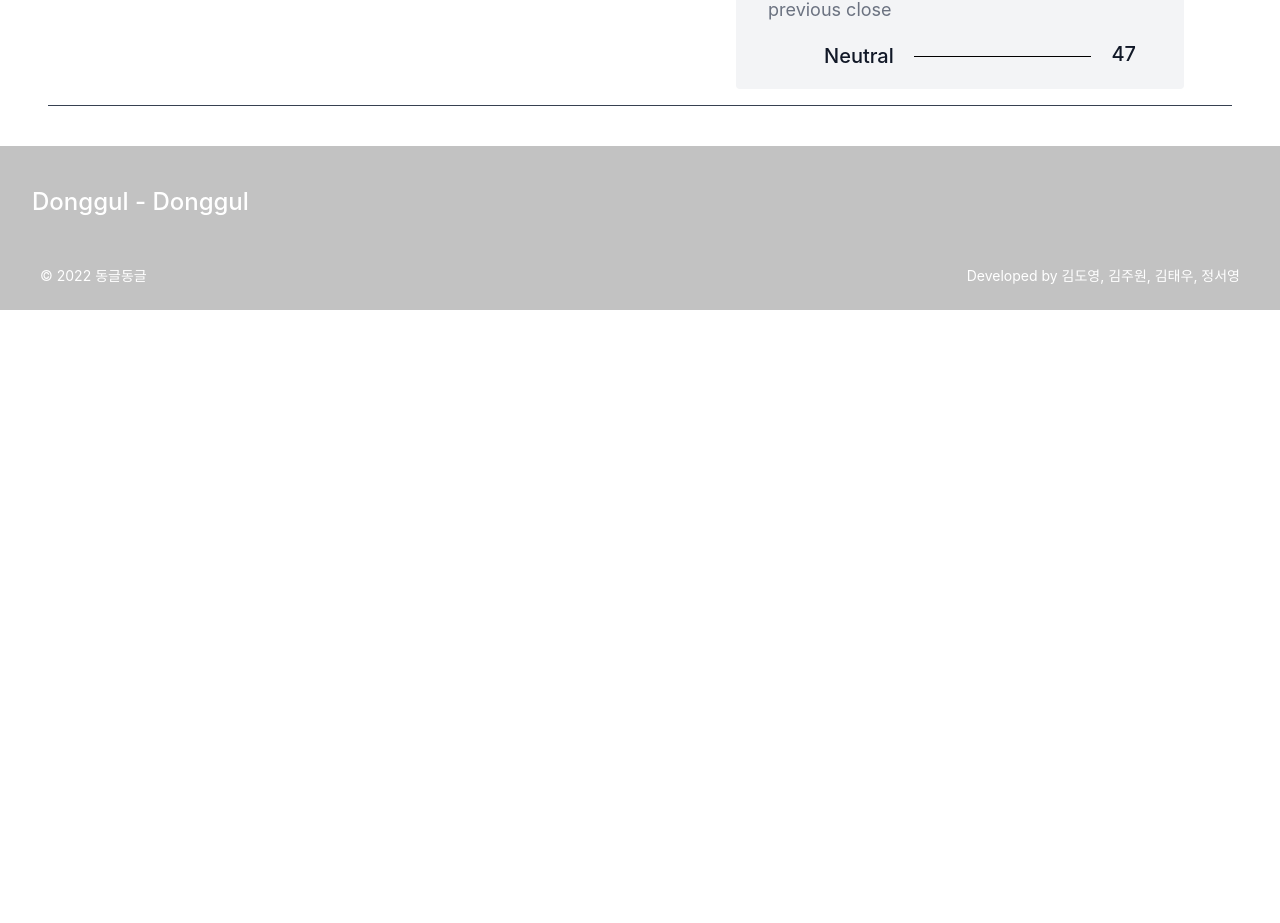
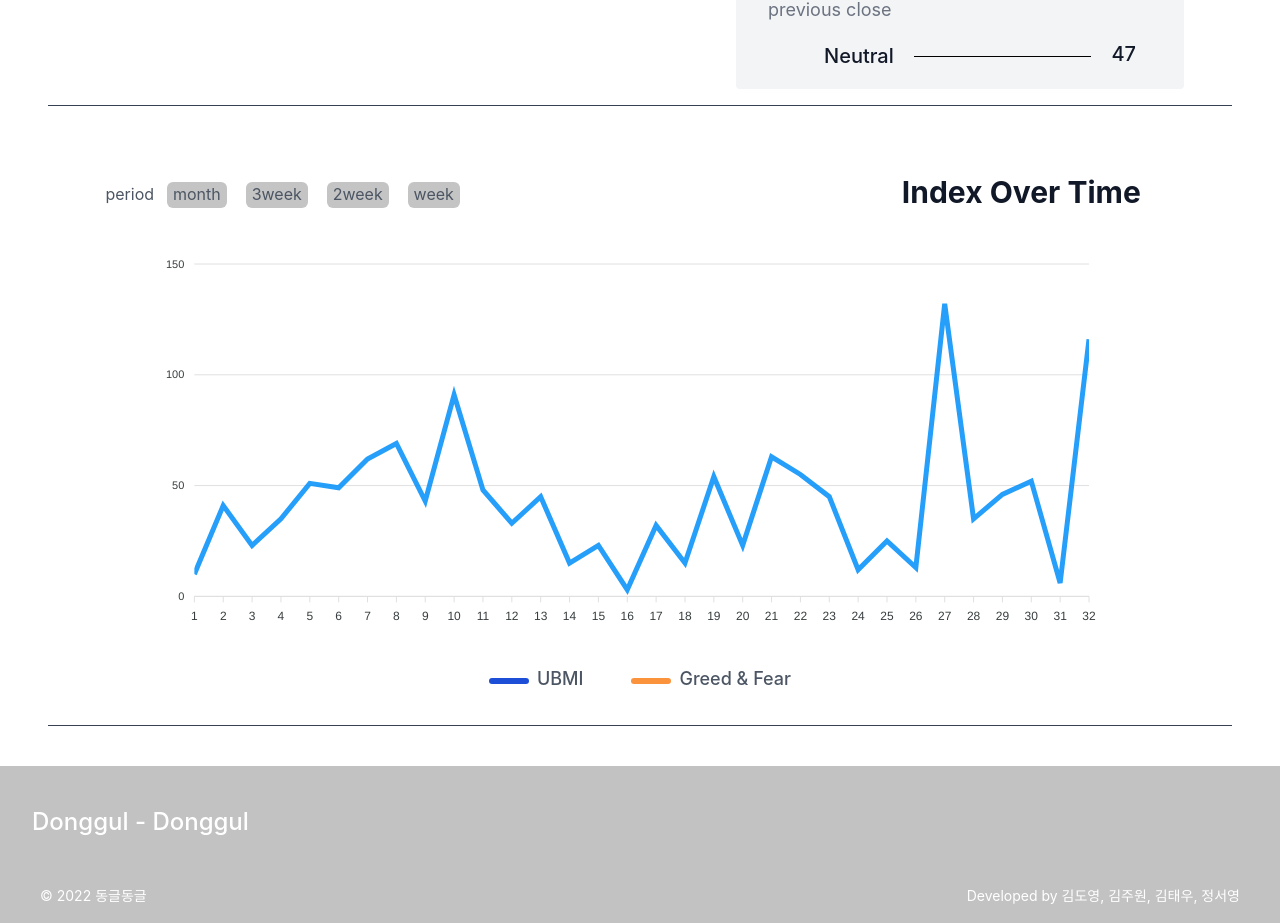
Before and after one commit to CapstoneDongulDongul/CapstoneDongulDongul.github.io, a React (Create React App) app: page / in a window 1280 px wide. Shown: the part 552-1475 px from the top of the page. Before the commit the page ends 862 px from the top, so only its background shows below. Built offline with nearby package versions, Linux system fonts and the light colour scheme.

Commit message:
second page commit 2022.04.29

```diff
--- a/package.json
+++ b/package.json
@@ -6,7 +6,9 @@
     "@testing-library/jest-dom": "^5.16.4",
     "@testing-library/react": "^13.1.1",
     "@testing-library/user-event": "^13.5.0",
+    "apexcharts": "^3.35.0",
     "react": "^18.0.0",
+    "react-apexcharts": "^1.4.0",
     "react-d3-speedometer": "^1.0.2",
     "react-dom": "^18.0.0",
     "react-scripts": "5.0.1",
--- a/src/App.js
+++ b/src/App.js
@@ -3,13 +3,14 @@ import './App.css'
 import Header from './components/Header'
 import Footer from './components/Footer'
 import Section from './components/Section'
-import ReactSpeedometer from 'react-d3-speedometer'
+import ChartPage from './components/ChartPage'
 
 function App() {
   return (
     <div className="App">
       <Header />
       <Section />
+      <ChartPage />
       <Footer />
     </div>
   )
--- /dev/null
+++ b/src/components/ChartPage.js
@@ -0,0 +1,70 @@
+import TimelineChart from './TimelineChart'
+import ApexChart from 'react-apexcharts'
+
+function ChartPage() {
+  return (
+    <section class="text-gray-600 body-font">
+      <div class="container px-20 pt-6 mx-auto ">
+        <div class="justify-center">
+          <div class="flex justify-between shrink md: w-full ">
+            <div class="flex justify-around ml-4 md:w-1/3 pt-2 pb-4 ">
+              <div class="ml-2 mr-0.5 my-1  ">period</div>
+              <div class="rounded-md mx-2 mt-1 px-1.5 mb-0.5 bg-[#C4C4C4]">
+                month
+              </div>
+              <div class="rounded-md mx-2 mt-1 px-1.5 mb-0.5 bg-[#C4C4C4]">
+                3week
+              </div>
+              <div class="rounded-md mx-2 mt-1 px-1.5 mb-0.5 bg-[#C4C4C4]">
+                2week
+              </div>
+              <div class="rounded-md mx-2 mt-1 px-1.5 mb-0.5 bg-[#C4C4C4]">
+                week
+              </div>
+            </div>
+            <div class="pl-4 text-3xl font-bold title-font text-gray-900 md:w-1/3 pt-1 ">
+              Index Over Time
+            </div>
+          </div>
+          <div class="flex justify-center pt-2 pr-8">
+            <ApexChart
+              type="line"
+              height={400}
+              width={950}
+              series={[
+                {
+                  name: 'please',
+                  data: [
+                    10, 41, 23, 35, 51, 49, 62, 69, 43, 91, 48, 33, 45, 15, 23,
+                    3, 32, 15, 54, 23, 63, 55, 45, 12, 25, 13, 132, 35, 46, 52,
+                    6, 116,
+                  ],
+                },
+              ]}
+              options={{
+                chart: {
+                  toolbar: {
+                    show: false,
+                  },
+                  background: 'transparent',
+                },
+              }}
+            />
+          </div>
+          <div class="flex justify-center ">
+            <div class="flex flex-wrap">
+              <div class="rounded-md self-center mb-3 w-10 h-1.5 bg-blue-700"></div>
+              <div class="ml-2 b-4 text-lg font-medium pt-4 pb-8 ">UBMI</div>
+              <div class="ml-12 rounded-md self-center mb-3 w-10 h-1.5 bg-orange-400"></div>
+              <div class="ml-2 text-lg font-medium  pt-4 pb-8 ">
+                Greed & Fear
+              </div>
+            </div>
+          </div>
+        </div>
+      </div>
+      <div class=" mb-10 ml-12 mr-12 border-t border-gray-700"></div>
+    </section>
+  )
+}
+export default ChartPage
--- a/src/components/Section.js
+++ b/src/components/Section.js
@@ -69,35 +69,12 @@ function Section() {
                 ]}
               />
 
-              {/* <svg
-                xmlns="http://www.w3.org/2000/svg"
-                fill="currentColor"
-                class="block w-5 h-5 text-gray-400 mb-4"
-                viewBox="0 0 975.036 975.036"
-              >
-                <path d="M925.036 57.197h-304c-27.6 0-50 22.4-50 50v304c0 27.601 22.4 50 50 50h145.5c-1.9 79.601-20.4 143.3-55.4 191.2-27.6 37.8-69.399 69.1-125.3 93.8-25.7 11.3-36.8 41.7-24.8 67.101l36 76c11.6 24.399 40.3 35.1 65.1 24.399 66.2-28.6 122.101-64.8 167.7-108.8 55.601-53.7 93.7-114.3 114.3-181.9 20.601-67.6 30.9-159.8 30.9-276.8v-239c0-27.599-22.401-50-50-50zM106.036 913.497c65.4-28.5 121-64.699 166.9-108.6 56.1-53.7 94.4-114.1 115-181.2 20.6-67.1 30.899-159.6 30.899-277.5v-239c0-27.6-22.399-50-50-50h-304c-27.6 0-50 22.4-50 50v304c0 27.601 22.4 50 50 50h145.5c-1.9 79.601-20.4 143.3-55.4 191.2-27.6 37.8-69.4 69.1-125.3 93.8-25.7 11.3-36.8 41.7-24.8 67.101l35.9 75.8c11.601 24.399 40.501 35.2 65.301 24.399z"></path>
-              </svg> */}
               <p class="leading-relaxed mb-6"></p>
-              <a class="inline-flex items-center">
-                <span class="flex-grow flex flex-col pl-4">
-                  {/* <span class="title-font font-medium text-gray-900">
-                    Holden Caulfield
-                  </span>
-                  <span class="text-gray-500 text-sm">UI DEVELOPER</span> */}
-                </span>
-              </a>
+              <a class="inline-flex items-center"></a>
             </div>
           </div>
           <div class=" pl-24 pr-4 md:w-1/2 w-full ">
             <div class=" px-8 bg-gray-100 rounded">
-              {/* <svg
-                xmlns="http://www.w3.org/2000/svg"
-                fill="currentColor"
-                class="block w-5 h-5 text-gray-400 mb-4"
-                viewBox="0 0 975.036 975.036"
-              >
-                <path d="M925.036 57.197h-304c-27.6 0-50 22.4-50 50v304c0 27.601 22.4 50 50 50h145.5c-1.9 79.601-20.4 143.3-55.4 191.2-27.6 37.8-69.399 69.1-125.3 93.8-25.7 11.3-36.8 41.7-24.8 67.101l36 76c11.6 24.399 40.3 35.1 65.1 24.399 66.2-28.6 122.101-64.8 167.7-108.8 55.601-53.7 93.7-114.3 114.3-181.9 20.601-67.6 30.9-159.8 30.9-276.8v-239c0-27.599-22.401-50-50-50zM106.036 913.497c65.4-28.5 121-64.699 166.9-108.6 56.1-53.7 94.4-114.1 115-181.2 20.6-67.1 30.899-159.6 30.899-277.5v-239c0-27.6-22.399-50-50-50h-304c-27.6 0-50 22.4-50 50v304c0 27.601 22.4 50 50 50h145.5c-1.9 79.601-20.4 143.3-55.4 191.2-27.6 37.8-69.4 69.1-125.3 93.8-25.7 11.3-36.8 41.7-24.8 67.101l35.9 75.8c11.601 24.399 40.501 35.2 65.301 24.399z"></path>
-              </svg> */}
               <div>
                 <p class="pt-4 text-lg leading-relaxed text-gray-500 mb-4 text-left">
                   previous close
@@ -132,28 +109,6 @@ function Section() {
                   <div class="text-xl ml-5">{previousCloseState}</div>
                 </p>
               </div>
-              {/* <a class="inline-flex">
-                <span class="flex-grow flex text-left  flex-col pl-4">
-                  <span class="text-left text-gray-500 text-sm mb-6">
-                    DESIGNER
-                  </span>
-                  <span class="title-font font-medium text-gray-900">
-                    Alper Kamu
-                  </span>
-                  <span class="text-gray-500 text-sm">DESIGNER</span>
-                  <span class="title-font font-medium text-gray-900">
-                    Alper Kamu
-                  </span>
-                  <span class="text-gray-500 text-sm">DESIGNER</span>
-                  <span class="title-font font-medium text-gray-900">
-                    Alper Kamu
-                  </span>
-                  <span class="text-gray-500 text-sm">DESIGNER</span>
-                  <span class="title-font font-medium text-gray-900">
-                    Alper Kamu
-                  </span>
-                </span>
-              </a> */}
             </div>
           </div>
         </div>
```
Also changed, not shown: 1 other file (tests, documents, lock files or other folders).
